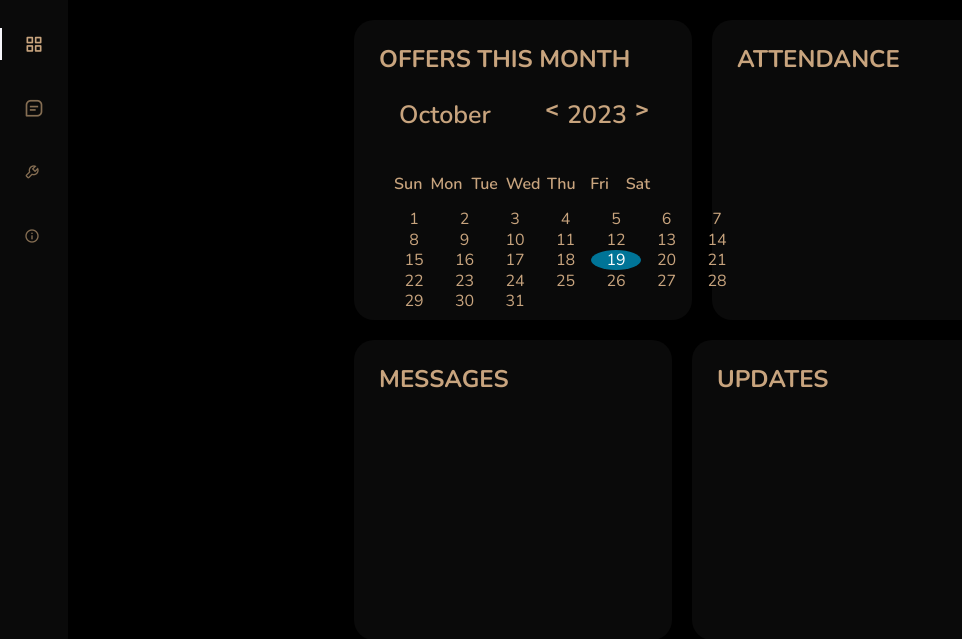
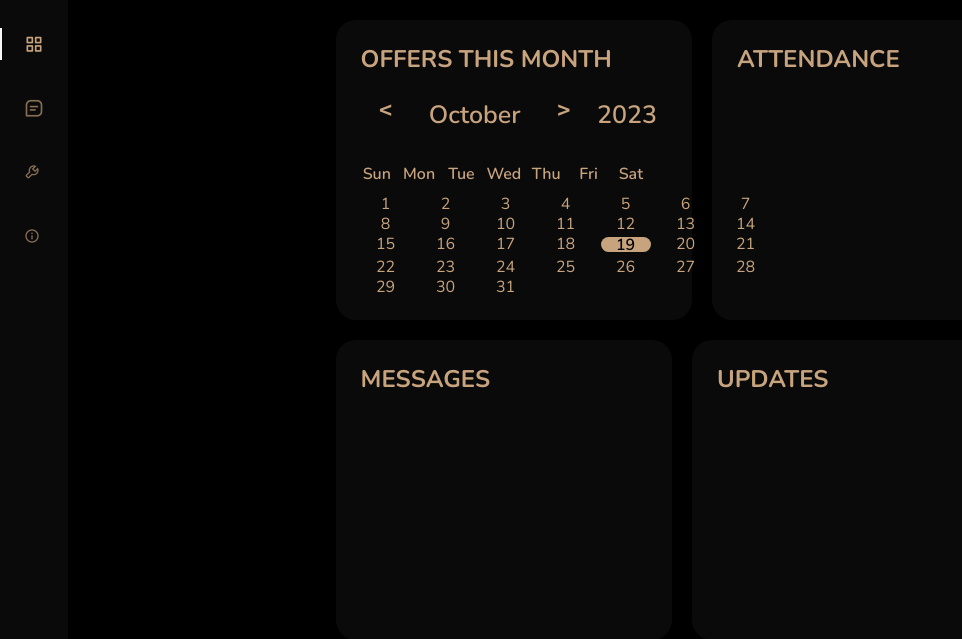
Before and after one commit to JohealAntonio/sales1, a Django app: page /employee/dashboard/ in a window 1280 px wide. Shown: the part 64-703 px from the top of the page, without its empty margins (0-962 px from the left). Run offline with Django 4.2, Linux system fonts and the light colour scheme; some libraries are stand-ins or nearby versions; some web fonts are replaced.

Commit message:
10/19/2023

```diff
--- a/product_sales/static/css/calendar.css
+++ b/product_sales/static/css/calendar.css
@@ -53,10 +53,6 @@ body {
     padding: 10px;
 }
 
-.calendar-body {
-    padding: 10px;
-}
-
 .calendar-week-day {
     height: 50px;
     display: grid;
@@ -73,13 +69,13 @@ body {
 .calendar-days {
     display: grid;
     grid-template-columns: repeat(7, 1fr);
-    gap: .5px;
+    gap: 10px;
     color: var(--color-txt);
 }
 
 .calendar-days div {
     width: 50px;
-    height: 20px;
+    height: 10px;
     display: flex;
     align-items: center;
     justify-content: center;
@@ -153,11 +149,19 @@ body {
     transition-delay: 0.6s;
 }
 
-.calendar-days div.curr-date,
-.calendar-days div.curr-date:hover {
-    background-color: var(--blue);
-    color: var(--white);
-    border-radius: 50%;
+.calendar-days div.curr-date
+{
+    background-color: #c8a47e;
+    color: black;
+    font-weight: 600;
+    border-radius: 10px;
+    height: 15px;
+    margin-top: -2px;
+}
+
+.calendar-days div.curr-date:hover
+{
+
 }
 
 .calendar-days div.curr-date span {
--- a/product_sales/templates/employee_dashboard.html
+++ b/product_sales/templates/employee_dashboard.html
@@ -57,6 +57,17 @@
       font-weight: 700;
      }
 
+     .calendar-body
+     {
+      padding: 0;
+     }
+
+     .calendar-week-day
+     {
+      margin-right: 15px;
+      margin-left: -5px;
+     }
+
     </style>
 </head>
 <body style="background-color: black; color: #c8a47e;" id="body-pd">
@@ -99,15 +110,15 @@
             <h3>OFFERS THIS MONTH</h3>
             <div class="calendar">
                 <div class="calendar-header">
-                    <span class="month-picker" id="month-picker">April</span>
+                    <span class="year-change" id="prev-month">
+                        <pre><</pre>
+                    </span>
+                    <span class="month-picker" id="month-picker"></span>
+                    <span class="year-change" id="next-month">
+                        <pre>></pre>
+                    </span>
                     <div class="year-picker">
-                        <span class="year-change" id="prev-year">
-                            <pre><</pre>
-                        </span>
-                        <span id="year">2022</span>
-                        <span class="year-change" id="next-year">
-                            <pre>></pre>
-                        </span>
+                        <span id="year"></span>
                     </div>
                 </div>
                 <div class="calendar-body">
```
Also changed, not shown: product_sales/static/js/cldr.js (+44 -20 lines).
